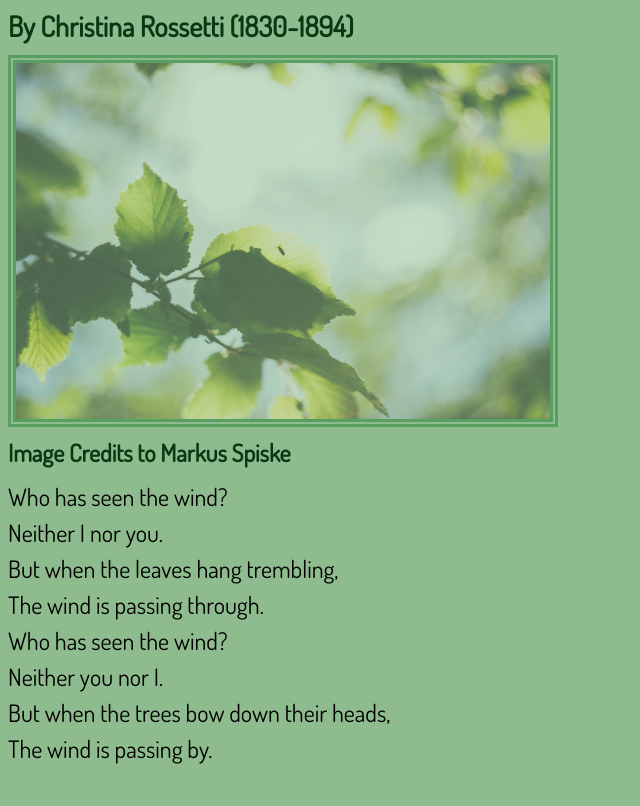
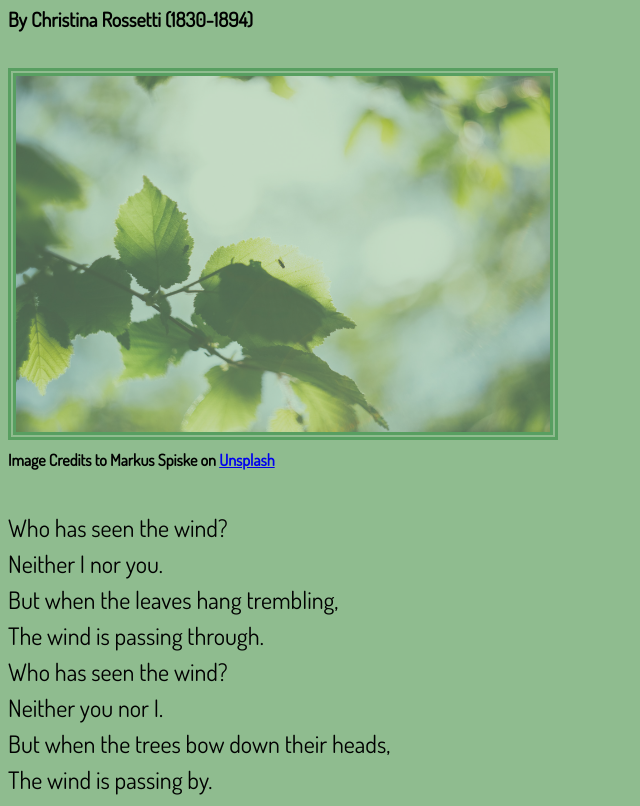
Before and after one commit to RVCC-IDMX/poem-page-payalazelaya-1, a plain HTML site: page index.html in a window 1280 px wide. Shown: the part 65-871 px from the top of the page, without its empty margins (0-640 px from the left). Before the commit the page ends 840 px from the top, so only its background shows below. Drawn offline with Linux system fonts and the light colour scheme.

Commit message:
Edit HTML again

```diff
--- a/index.html
+++ b/index.html
@@ -16,7 +16,7 @@
     <main>
       <article class="flow">
         <h1>Who Has Seen the Wind?</h1>
-        <h3>By Christina Rossetti (1830-1894)</h3>
+        <h5>By Christina Rossetti (1830-1894)</h5>
         <div class="fadein">
           <img
             src="/pics/leaves.jpg"
@@ -25,7 +25,10 @@
             height="250"
           />
         </div>
-        <h4>Image Credits to Markus Spiske</h4>
+        <h6>
+          Image Credits to Markus Spiske on
+          <a href="https://unsplash.com/photos/QHQYCrSriPA">Unsplash</a>
+        </h6>
         <p>
           Who has seen the wind?<br />
           Neither I nor you. <br />
```
